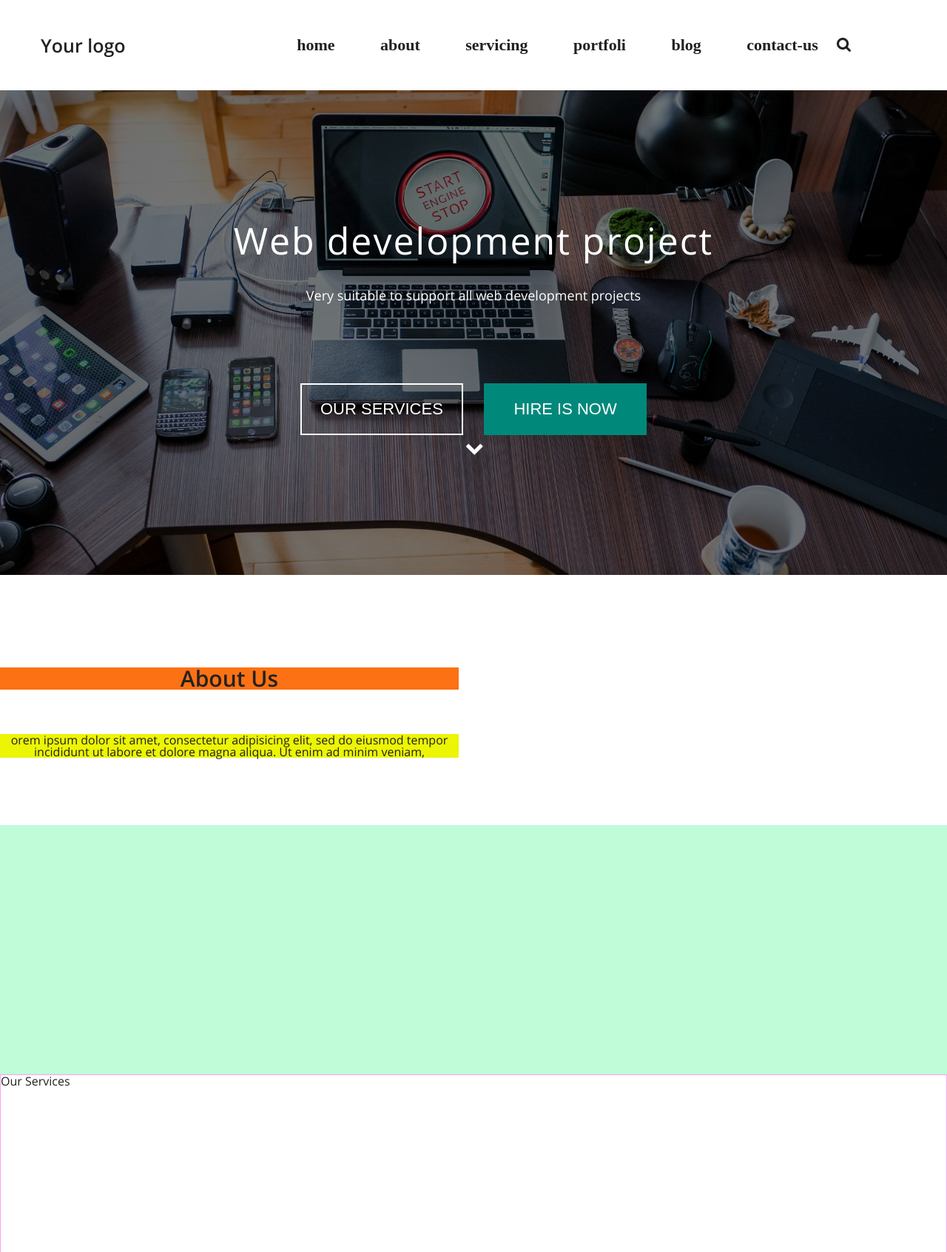
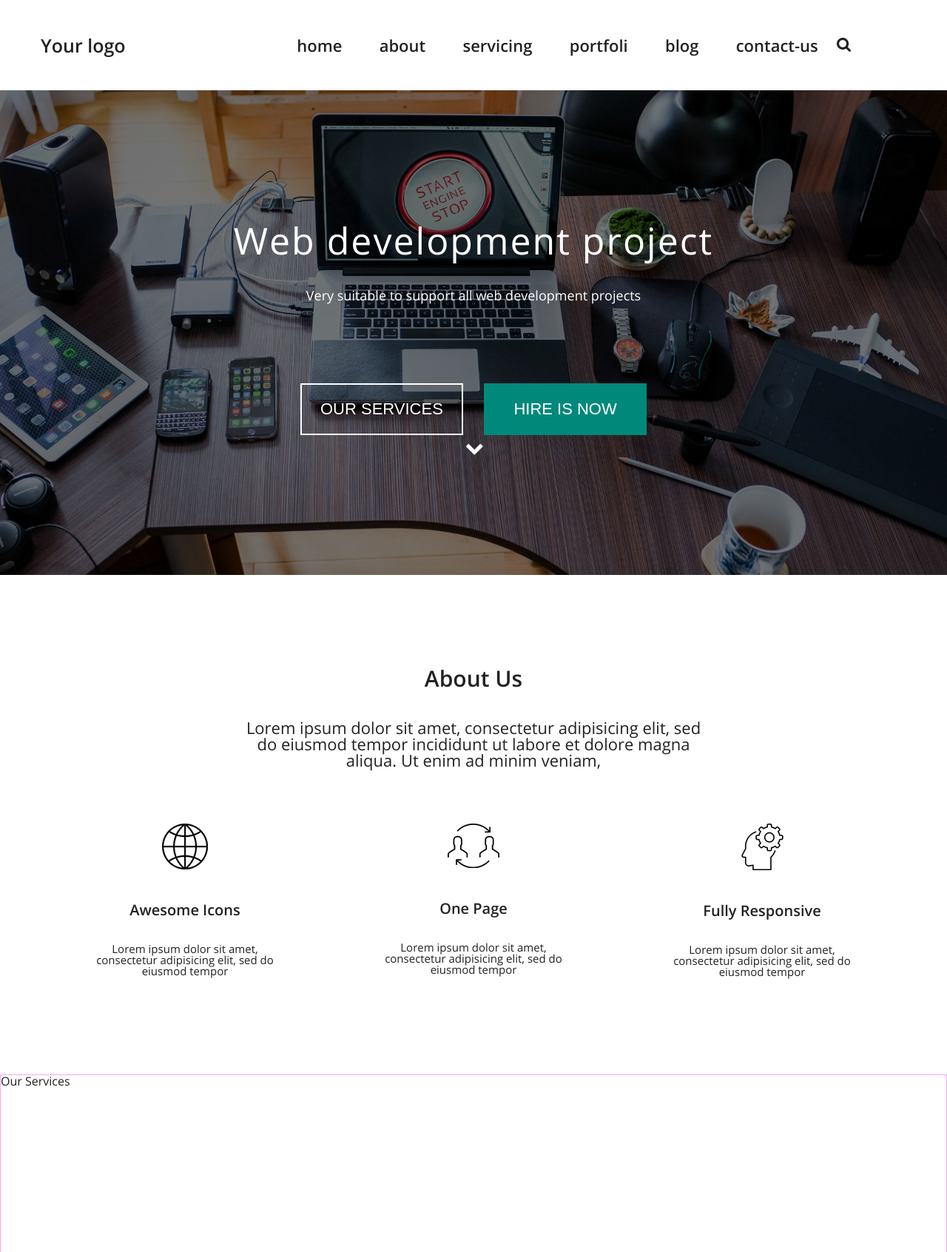
Before and after one commit to Romron/sites_templates, a PHP site: page /Training/Web-Development-Project/Web-Development-Project/index.html in a window 1280 px wide. Shown: the top 1692 px of the page at 74% size. Run offline with PHP 8.4, Linux system fonts and the light colour scheme.

Commit message:
Закончил вёрстку блока about-us

```diff
--- a/Training/Web-Development-Project/Web-Development-Project/css/style.css
+++ b/Training/Web-Development-Project/Web-Development-Project/css/style.css
@@ -157,7 +157,7 @@ img {
 	}
 
 	.top-menu__ul a {
-		font-family: "OpenSans";
+		font-family: "Open Sans";
 		text-decoration: none;
 		font-size: 22px;
 		color: #212121;
@@ -255,66 +255,64 @@ img {
 
 /*-----    start about-us    -----*/
 	.wrap-about-us{
-		/*border: 2px solid red;*/
-		width: 100%;
 		height: 675px;
 
 	}
 
 	.wrap-about-us_text {
-		/*background: #FAC7C7;*/
-		height: 50%;
+		width: 620px;
+		margin: 0px auto;
 		text-align: center;
-
-		display: flex;
-		flex-direction: column;
-		/*justify-content: center;*/
-		/*align-items: center;
-*/
+		position: relative;
+		top: 125px;
 	}
 
 	.about-us__title{
-		background: #FC7114;
-
-		height: auto;
-		width: 620px;
-
-		position: relative;
-		top: 125px;
-
-		/*align-self: center;*/
-
 		font-size: 30px;
 		font-weight: bold;
+		display: block;
 	}
 
 	.about-us__text{
-		background: #ECF504;
-		height: auto;
-		width: 620px;
-
+		font-size: 22px;
+		display: block;
 		position: relative;
-		top: 185px;
-
-/*		display: flex;
-		justify-content: center;*/
+		top: 40px;
 
 	}
 
 	.wrap-designs {
-		background: #C1FCD9;
-		height: 50%;
+		height: 335px;
+		position: relative;
+		top: 240px;
+		display: flex;
+		justify-content: space-evenly;
 	}
 
 	.design {
+		width: 280px;
+		height: 100%;
+		text-align: center;
+	}
+
+	.design span{
+		display: block;
+		font-family: "Open Sans";
+	}
+
+	.design_title{
+		font-size: 20px;
+		font-weight: bold;
+		position: relative;
+		top: 45px;
+	}
+
+	.design_text{
+		font-size: 15px;
+		position: relative;
+		top: 80px;
 
 	}
-
-
-
-
-
-
 
 /*-----    end  about-us    -----*/
 
--- a/Training/Web-Development-Project/Web-Development-Project/index.html
+++ b/Training/Web-Development-Project/Web-Development-Project/index.html
@@ -46,13 +46,30 @@
 	<div class="wrap-about-us">
 
 		<div class="wrap-about-us_text">
-			<div class="about-us__title">About Us</div>
-			<div class="about-us__text">orem ipsum dolor sit amet, consectetur adipisicing elit, sed do eiusmod tempor incididunt ut labore et dolore magna aliqua. Ut enim ad minim veniam,</div>
+			<span class="about-us__title">About Us</span>
+			<span class="about-us__text">Lorem ipsum dolor sit amet, consectetur adipisicing elit, sed do eiusmod tempor incididunt ut labore et dolore magna aliqua. Ut enim ad minim veniam,</span>
 		</div>
 		<div class="wrap-designs">
-			<div class="design"></div>
-			<div class="design"></div>
-			<div class="design"></div>
+			<div class="design">
+				<div class="design__icon">
+					<img src="img/awesome-ico.png" alt="">
+					<span class="design_title">Awesome Icons</span>
+					<span class="design_text">Lorem ipsum dolor sit amet, consectetur adipisicing elit, sed do eiusmod tempor</span>
+				</div>
+			</div>
+			<div class="design">
+				<div class="design__icon">
+					<img src="img/One Page.png" alt="">
+					<span class="design_title">One Page</span>
+					<span class="design_text">Lorem ipsum dolor sit amet, consectetur adipisicing elit, sed do eiusmod tempor</span>
+				</div>
+			</div>
+			<div class="design"><div class="design__icon">
+				<img src="img/Fully Responsive.png" alt="">
+					<span class="design_title">Fully Responsive</span>
+					<span class="design_text">Lorem ipsum dolor sit amet, consectetur adipisicing elit, sed do eiusmod tempor</span>
+			</div>
+		</div>
 		</div>
 
 	</div>
```
Also changed, not shown: Training/Web-Development-Project/Web-Development-Project/img/Fully Responsive.png (added), Training/Web-Development-Project/Web-Development-Project/img/One Page.png (added), Training/Web-Development-Project/Web-Development-Project/img/awesome-ico.png (added).
